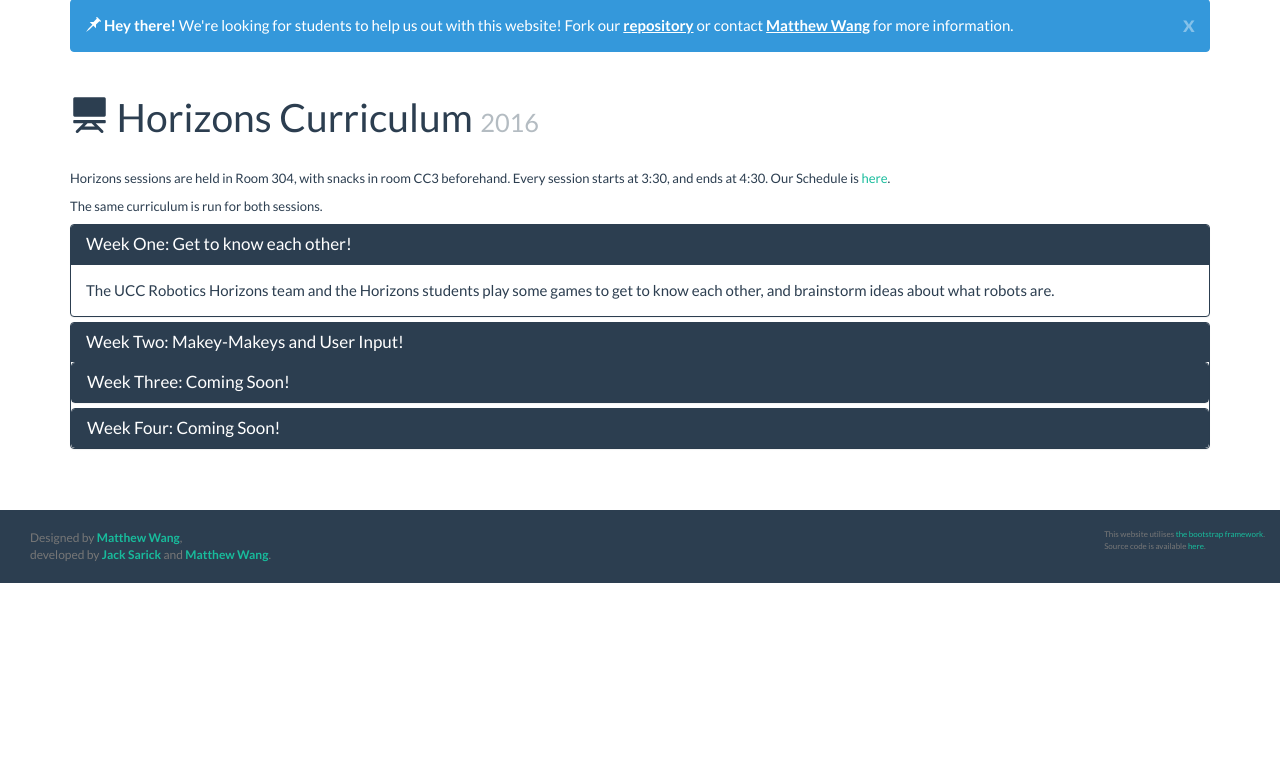
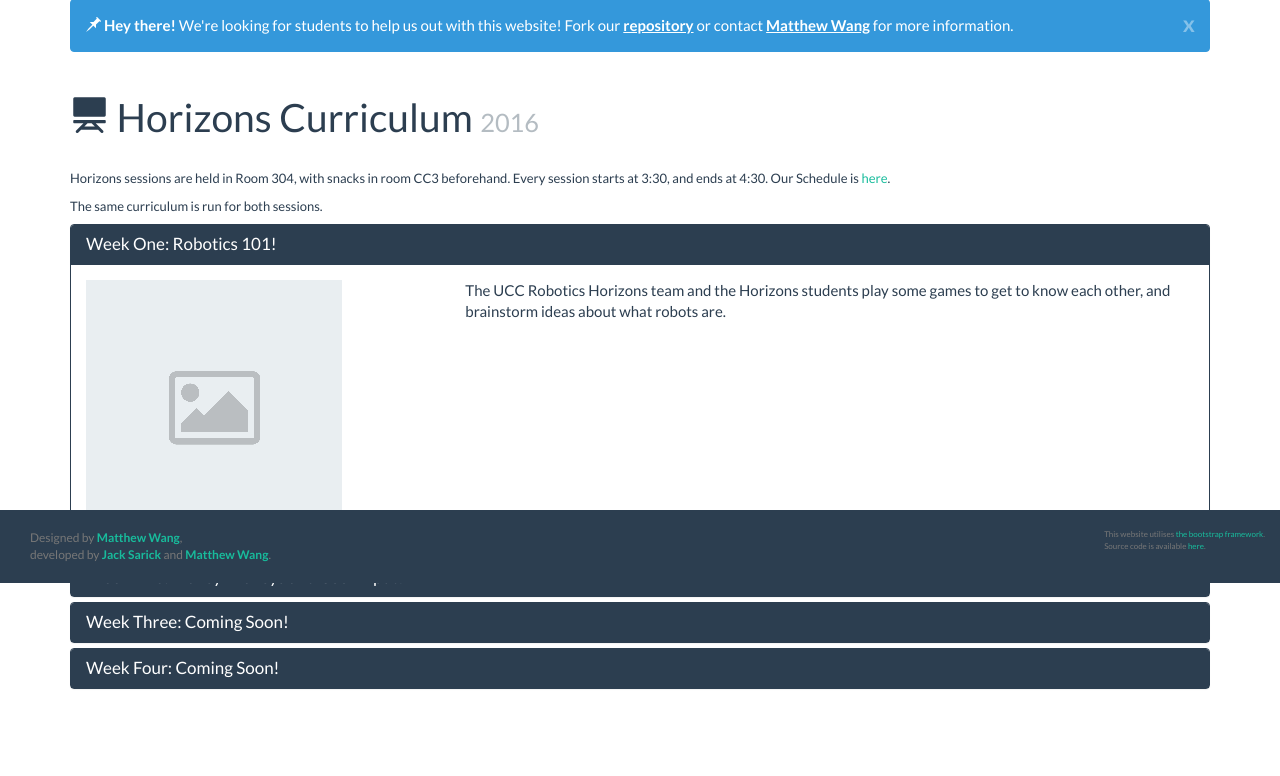
Before and after one commit to mattxwang/robotics-club-website, a PHP site: page /horizons_curriculum.php in a window 1280 px wide. Shown: the part 217-993 px from the top of the page. Before the commit the page ends 800 px from the top, so only its background shows below. Run offline with PHP 8.4, Linux system fonts and the light colour scheme.

Commit message:
filling out more content

```diff
--- a/horizons_curriculum.php
+++ b/horizons_curriculum.php
@@ -29,13 +29,20 @@
 					<div class="panel-heading" role="tab" id="headingOne">
 						<h4 class="panel-title">
 						<a role="button" data-toggle="collapse" data-parent="#accordion1" href="#collapseOne" aria-expanded="true" aria-controls="collapseOne">
-						Week One: Get to know each other!
+						Week One: Robotics 101!
 						</a>
 						</h4>
 					</div>
 					<div id="collapseOne" class="panel-collapse collapse in" role="tabpanel" aria-labelledby="headingOne">
 						<div class="panel-body">
-						The UCC Robotics Horizons team and the Horizons students play some games to get to know each other, and brainstorm ideas about what robots are.
+							<div class="row">
+								<div class="col-sm-4">
+									<img class="img-responsive" src="img/placeholder.png" style="80%">
+								</div>
+								<div class="col-sm-8">
+									The UCC Robotics Horizons team and the Horizons students play some games to get to know each other, and brainstorm ideas about what robots are.
+								</div>
+							</div>
 						</div>
 					</div>
 				</div>
@@ -51,11 +58,12 @@
 						<div class="panel-body">
 							<div class="row">
 								<div class="col-sm-4">
-									<img class="img-responsive" src="img/horizons/makey.jpg">
+									<img class="img-responsive" src="img/horizons/makey.jpg" style="80%">
 								</div>
 								<div class="col-sm-8">
 									Horizons students learn how to create buttons that can control user input, such as key presses! Using Makey-Makeys, Playdoh, and <a href="http://jack.antinode.ca/asteroids">a game of Asteroids</a>, the students learn about basic electricity and input concepts.
 								</div>
+							</div>
 						</div>
 					</div>
 				</div>
@@ -69,7 +77,14 @@
 					</div>
 					<div id="collapseThree" class="panel-collapse collapse" role="tabpanel" aria-labelledby="headingThree">
 						<div class="panel-body">
-						Lorem Ipsum.
+							<div class="row">
+								<div class="col-sm-4">
+									<img class="img-responsive" src="img/placeholder.png" style="80%">
+								</div>
+								<div class="col-sm-8">
+									Coming Soon!
+								</div>
+							</div>
 						</div>
 					</div>
 				</div>
@@ -83,7 +98,14 @@
 					</div>
 					<div id="collapseFour" class="panel-collapse collapse" role="tabpanel" aria-labelledby="headingFour">
 						<div class="panel-body">
-						Lorem Ipsum.
+							<div class="row">
+								<div class="col-sm-4">
+									<img class="img-responsive" src="img/placeholder.png" style="80%">
+								</div>
+								<div class="col-sm-8">
+									Coming Soon!
+								</div>
+							</div>
 						</div>
 					</div>
 				</div>
```
